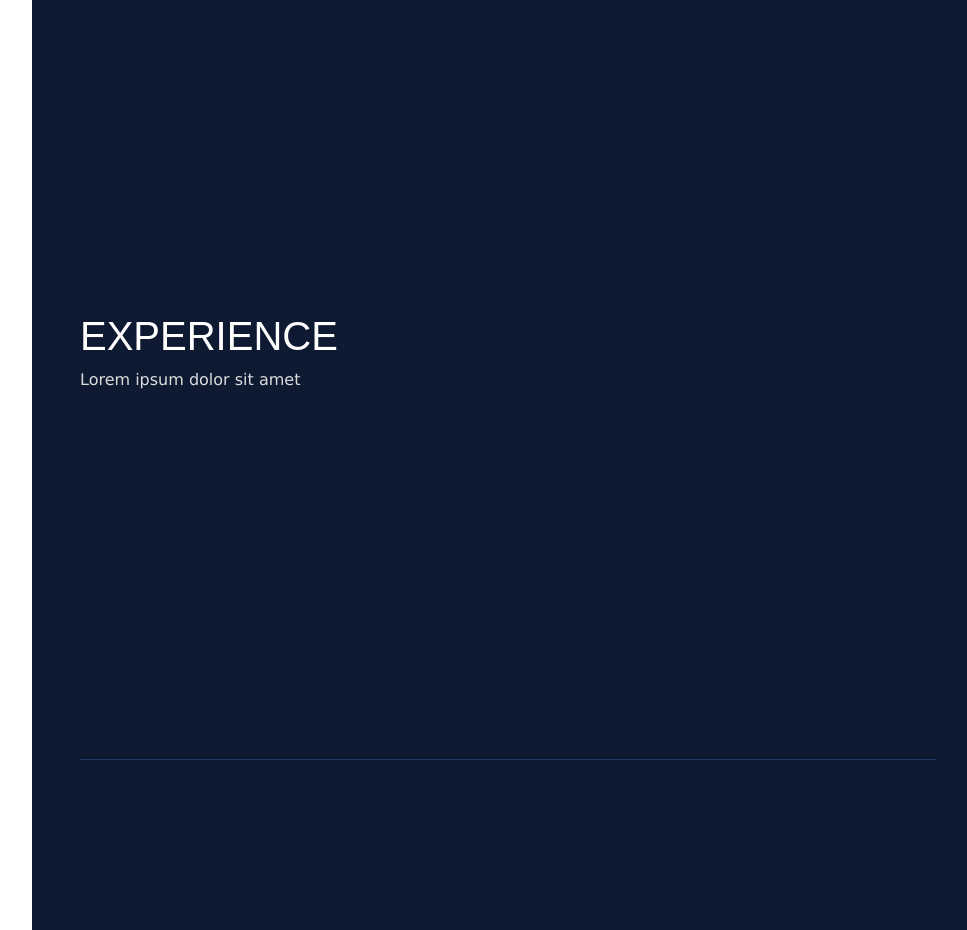
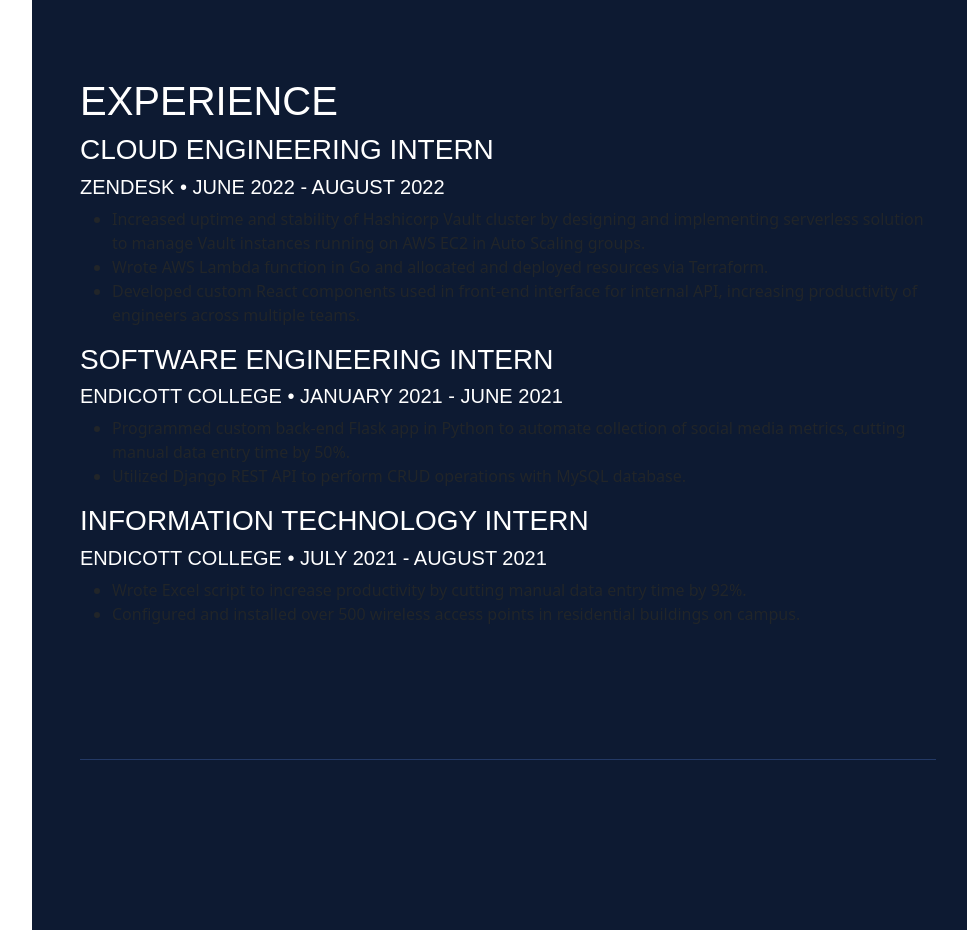
Before and after one commit to greg-hosking/resume, a React (Create React App) app: page / in a window 1280 px wide. Shown: the part 1640-2570 px from the top of the page, without its empty margins (224-1191 px from the left). Built offline with nearby package versions, Linux system fonts and the light colour scheme; the HTML template or start-up script is replaced by a standard one.

Commit message:
Complete experience section

```diff
--- a/src/components/ExperienceSection.tsx
+++ b/src/components/ExperienceSection.tsx
@@ -5,7 +5,64 @@
     <section id='experience-section' className='d-flex align-items-center'>
       <div>
         <h1>EXPERIENCE</h1>
-        <p>Lorem ipsum dolor sit amet</p>
+
+        <h3>CLOUD ENGINEERING INTERN</h3>
+        <h5>
+          ZENDESK
+          <span>&nbsp;&bull;&nbsp;</span>
+          <span>JUNE 2022 - AUGUST 2022</span>
+        </h5>
+        <ul>
+          <li>
+            Increased uptime and stability of Hashicorp Vault cluster by
+            designing and implementing serverless solution to manage Vault
+            instances running on AWS EC2 in Auto Scaling groups.
+          </li>
+          <li>
+            Wrote AWS Lambda function in Go and allocated and deployed resources
+            via Terraform.
+          </li>
+          <li>
+            Developed custom React components used in front-end interface for
+            internal API, increasing productivity of engineers across multiple
+            teams.
+          </li>
+        </ul>
+
+        <h3>SOFTWARE ENGINEERING INTERN</h3>
+        <h5>
+          ENDICOTT COLLEGE
+          <span>&nbsp;&bull;&nbsp;</span>
+          <span>JANUARY 2021 - JUNE 2021</span>
+        </h5>
+        <ul>
+          <li>
+            Programmed custom back-end Flask app in Python to automate
+            collection of social media metrics, cutting manual data entry time
+            by 50%.
+          </li>
+          <li>
+            Utilized Django REST API to perform CRUD operations with MySQL
+            database.
+          </li>
+        </ul>
+
+        <h3>INFORMATION TECHNOLOGY INTERN</h3>
+        <h5>
+          ENDICOTT COLLEGE
+          <span>&nbsp;&bull;&nbsp;</span>
+          <span>JULY 2021 - AUGUST 2021</span>
+        </h5>
+        <ul>
+          <li>
+            Wrote Excel script to increase productivity by cutting manual data
+            entry time by 92%.
+          </li>
+          <li>
+            Configured and installed over 500 wireless access points in
+            residential buildings on campus.
+          </li>
+        </ul>
       </div>
     </section>
   );
```
